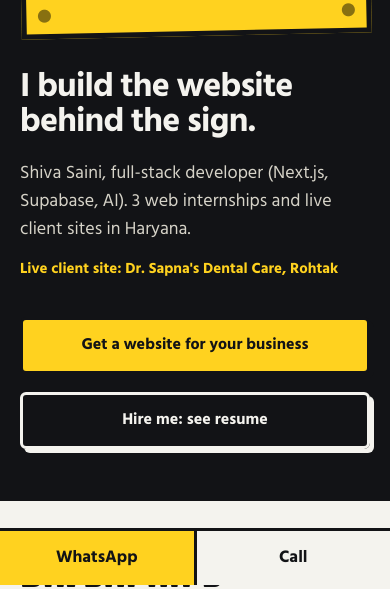
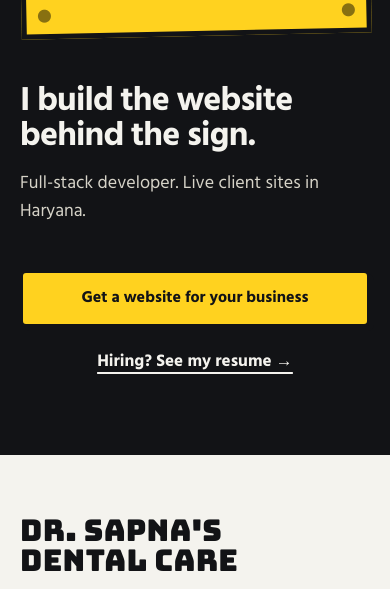
Before and after one commit to Shiva-sainiiii/new, a Next.js app: page / in a window 390 px wide. Shown: the part 259-848 px from the top of the page. Built offline with nearby package versions, Linux system fonts and the light colour scheme; no server answers.

Commit message:
Extract hero-clean.zip via Easy DevOps

```diff
--- a/app/globals.css
+++ b/app/globals.css
@@ -207,13 +207,20 @@ a{color:inherit;text-decoration:none}button{font:inherit;cursor:pointer}
 .mc-t{font-weight:700;font-size:22px;line-height:1.25}.mc-l{font-weight:700;text-decoration:underline;text-underline-offset:4px}
 /* feedback stars */
 .stars button{padding:4px 2px}
-/* sticky WhatsApp/Call bar: sirf phone par */
-.sticky-bar{display:none}
 @media (max-width:820px){
- .sticky-bar{display:flex;position:fixed;left:0;right:0;bottom:0;z-index:60;border-top:3px solid var(--ink)}
- .sticky-bar a{flex:1;text-align:center;padding:14px 8px;font-weight:700;background:var(--yel);color:var(--ink)}
- .sticky-bar a+a{background:var(--chalk);border-left:3px solid var(--ink)}
- body{padding-bottom:54px}
  .phone{height:420px}
  .contact .row-btns.pair .btn,.contact .row-btns.mini .btn{flex:1 1 calc(50% - 7px)}
 }
+
+/* Hero: kam cheezein, zyada khali jagah */
+.hero{padding-bottom:110px}
+.hero-body{margin-top:64px;gap:34px}
+.hero .lead{margin-top:16px;max-width:460px}
+.hero .stack{gap:0}
+.hero-link{display:inline-block;margin-top:22px;font-weight:700;text-align:center;text-decoration:underline;text-underline-offset:6px;text-decoration-thickness:2px}
+.hero-link:hover{color:var(--yel)}
+@media (max-width:820px){
+ .hero{padding-bottom:80px}
+ .hero-body{margin-top:48px;gap:30px}
+ .hero .hl{font-size:34px}
+}
--- a/app/page.js
+++ b/app/page.js
@@ -2,7 +2,6 @@ import Shutter from "@/components/Shutter";
 import Glasses from "@/components/Glasses";
 import ScrollFX from "@/components/ScrollFX";
 import Nav from "@/components/Nav";
-import StickyBar from "@/components/StickyBar";
 import AskAI from "@/components/AskAI";
 import Feedback from "@/components/Feedback";
 import { Hero, Sapna, Templates, Services, Process, Projects, EasyDevOps, About, Certificates, Contact } from "@/components/Sections";
@@ -15,7 +14,6 @@ export default function Home() {
       <Glasses />
       <Shutter />
       <Nav />
-      <StickyBar />
       <main>
         <Hero />
         <Sapna />
--- a/components/Sections.js
+++ b/components/Sections.js
@@ -18,12 +18,11 @@ export function Hero() {
       <div className="hero-body">
         <div>
           <h1 className="hl">I build the website behind the sign.</h1>
-          <p className="lead">{site.name}, full-stack developer (Next.js, Supabase, AI). 3 web internships and live client sites in Haryana.</p>
-          <p className="proof">Live client site: Dr. Sapna's Dental Care, Rohtak</p>
+          <p className="lead">Full-stack developer. Live client sites in Haryana.</p>
         </div>
         <div className="stack">
           <a className="btn" href={wa()} target="_blank" rel="noreferrer">Get a website for your business</a>
-          <a className="btn alt" href={site.resume} target="_blank" rel="noreferrer">Hire me: see resume</a>
+          <a className="hero-link" href={site.resume} target="_blank" rel="noreferrer">Hiring? See my resume →</a>
         </div>
       </div>
     </section>
```
